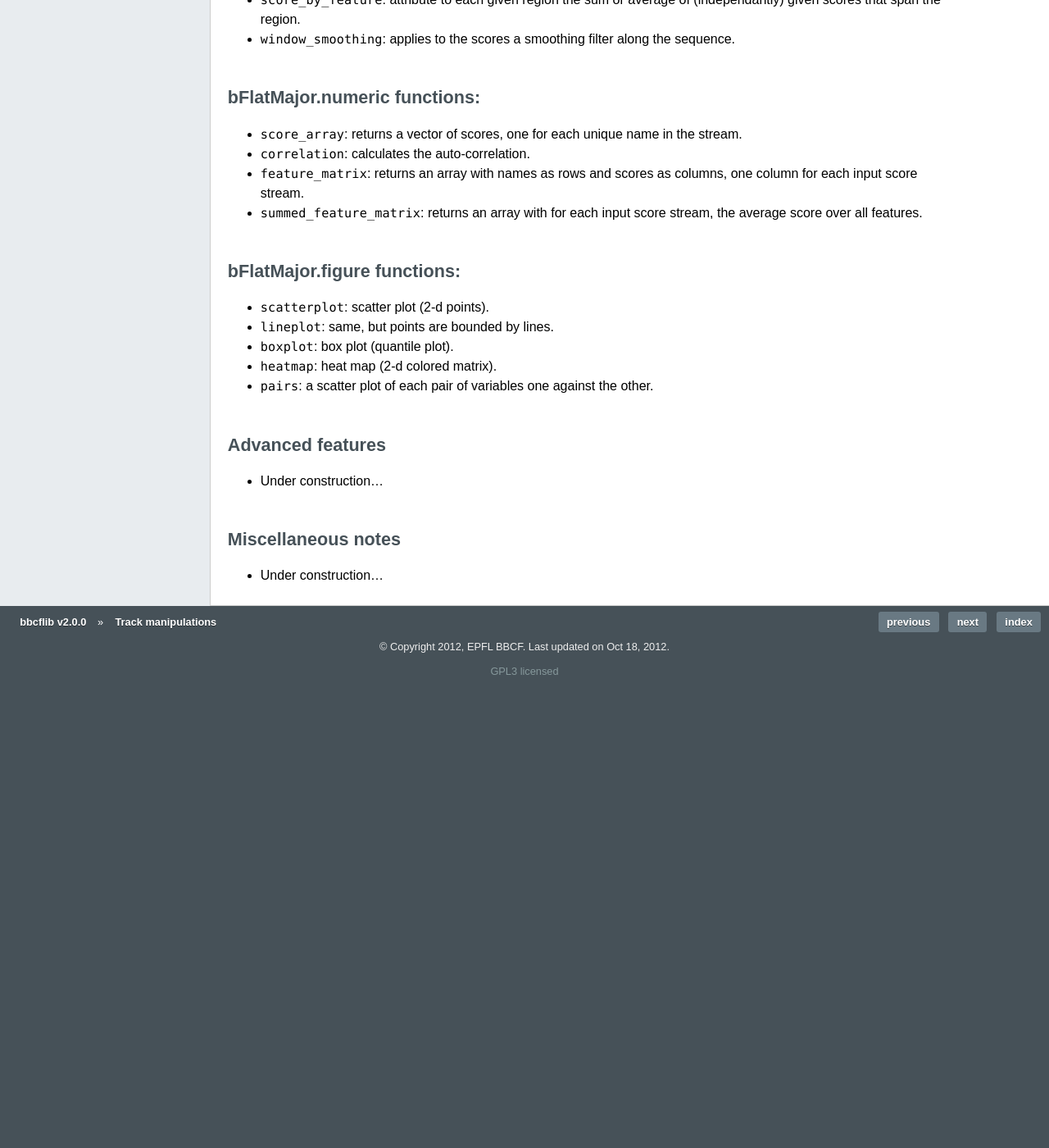
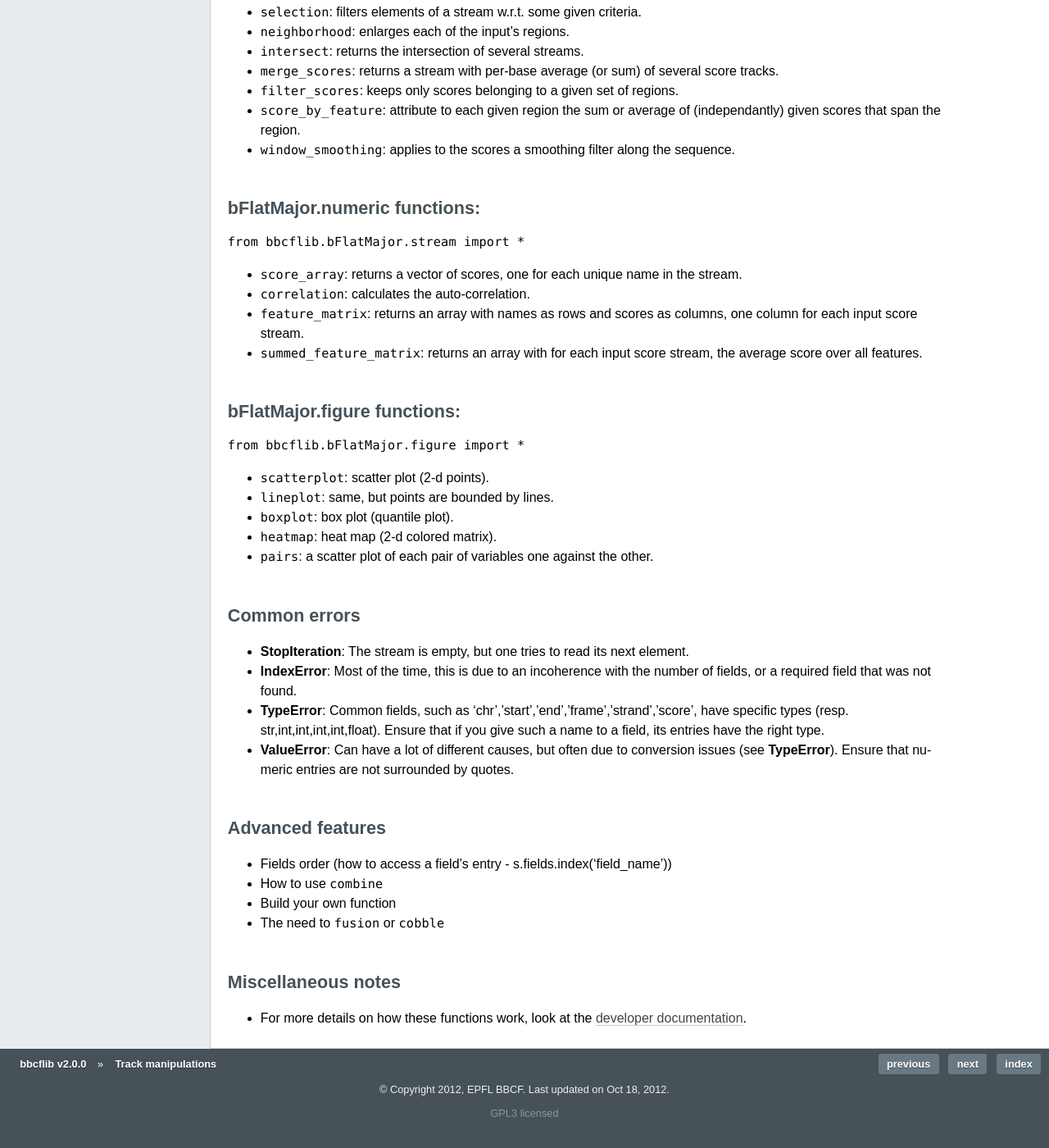
Before and after one commit to bbcf/bbcflib, a Sphinx documentation site: the page built from doc/tutorial_bFlatMajor.rst, in a window 1280 px wide and 1400 px high, scrolled down 2856 px. Shown: the whole window at 82% size. Built offline with Sphinx 7.4.7, drawn with Linux system fonts in a browser that asks for light colours; formulas are drawn with MathJax 3; pages that are not in the unit, such as notebooks, are missing from menus; before the commit the page ends 3716 px from its top, so only the background shows below that; some of the changed text lies outside the part shown.

Commit message:
more doc

```diff
--- a/doc/tutorial_bFlatMajor.rst
+++ b/doc/tutorial_bFlatMajor.rst
@@ -20,6 +20,9 @@ Before starting
 This tutorial assumes that you already went through
 `btrack's tutorial <http://bbcf.epfl.ch/bbcflib/tutorial_btrack.html>`_,
 and thus a *stream* in this context is a short name for a ``btrack.FeatureStream`` object.
+
+A ``FeatureStream`` is an iterator, thus **a stream can be read only once**.
+To read the data a second time, one must recreate the stream (read the track again).
 
 How do I use it?
 ----------------
@@ -105,6 +108,8 @@ Here are brief descriptions of the main functions (subject to changes):
 bFlatMajor.common functions:
 ----------------------------
 
+``from bbcflib.bFlatMajor.common import *``
+
 * ``copy``: return n independant copies of the input stream.
 * ``select``: keeps only the specified fields.
 * ``reorder``: change the fields' order.
@@ -123,6 +128,8 @@ bFlatMajor.common functions:
 bFlatMajor.stream functions:
 ----------------------------
 
+``from bbcflib.bFlatMajor.stream import *``
+
 * ``getNearestFeature``: find the nearest gene to each of the input's features.
 * ``concatenate``: makes a single stream from the union of several ones.
 * ``selection``: filters elements of a stream w.r.t. some given criteria.
@@ -136,6 +143,8 @@ bFlatMajor.stream functions:
 bFlatMajor.numeric functions:
 ----------------------------
 
+``from bbcflib.bFlatMajor.stream import *``
+
 * ``score_array``: returns a vector of scores, one for each unique name in the stream.
 * ``correlation``: calculates the auto-correlation.
 * ``feature_matrix``: returns an array with names as rows and scores as columns, one column for each input score stream.
@@ -144,18 +153,35 @@ bFlatMajor.numeric functions:
 bFlatMajor.figure functions:
 ----------------------------
 
+``from bbcflib.bFlatMajor.figure import *``
+
 * ``scatterplot``: scatter plot (2-d points).
 * ``lineplot``: same, but points are bounded by lines.
 * ``boxplot``: box plot (quantile plot).
 * ``heatmap``: heat map (2-d colored matrix).
 * ``pairs``: a scatter plot of each pair of variables one against the other.
 
+Common errors
+-------------
+
+* **StopIteration**: The stream is empty, but one tries to read its next element.
+* **IndexError**: Most of the time, this is due to an incoherence with the number of fields,
+  or a required field that was not found.
+* **TypeError**: Common fields, such as 'chr','start','end','frame','strand','score', have
+  specific types (resp. str,int,int,int,int,float). Ensure that if you give such a name to a field,
+  its entries have the right type.
+* **ValueError**: Can have a lot of different causes, but often due to conversion issues
+  (see **TypeError**). Ensure that numeric entries are not surrounded by quotes.
+
 Advanced features
 -----------------
 
-* Under construction...
+* Fields order (how to access a field's entry - s.fields.index('field_name'))
+* How to use ``combine``
+* Build your own function
+* The need to ``fusion`` or ``cobble``
 
 Miscellaneous notes
 -------------------
 
-* Under construction...
+* For more details on how these functions work, look at the :doc:`developer documentation <bbcflib_bFlatMajor>`.
--- a/doc/tutorial_btrack.rst
+++ b/doc/tutorial_btrack.rst
@@ -28,6 +28,9 @@ The format is recognized mostly when reading the corresponding file extensions:
 
 URLs pointing to such files (ex.: http://genome.ucsc.edu/goldenPath/help/examples/bedExample2.bed)
 and gzipped files are handled automatically.
+
+Ensure that your files respect exactly their format's specifications, without any extra lines
+at the end or in the body of the file, except for specific headers.
 
 Glossary
 --------
```
Also changed, not shown: other parts of doc/tutorial_bFlatMajor.rst (+1 -1 lines).
